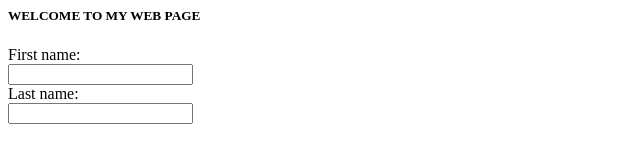
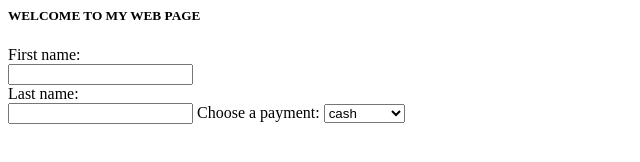
Before and after one commit to lobah/Git, a plain HTML site: page index.html in a window 1280 px wide. Shown: the whole page, without its empty margins (0-640 px from the left). Drawn offline with Linux system fonts and the light colour scheme.

Commit message:
Feature payment form

```diff
--- a/index.html
+++ b/index.html
@@ -7,6 +7,14 @@
   <input type="text" id="fname" name="fname"><br>
   <label for="lname">Last name:</label><br>
   <input type="text" id="lname" name="lname">
+
+  <label for="cars">Choose a payment:</label>
+<select id="cars" name="cars">
+  <option value="volvo">cash</option>
+  <option value="saab">debitcard</option>
+  <option value="fiat">creditcard</option>
+  <option value="audi">visacard</option>
+</select>
 </form>
 	</body>
 
```
